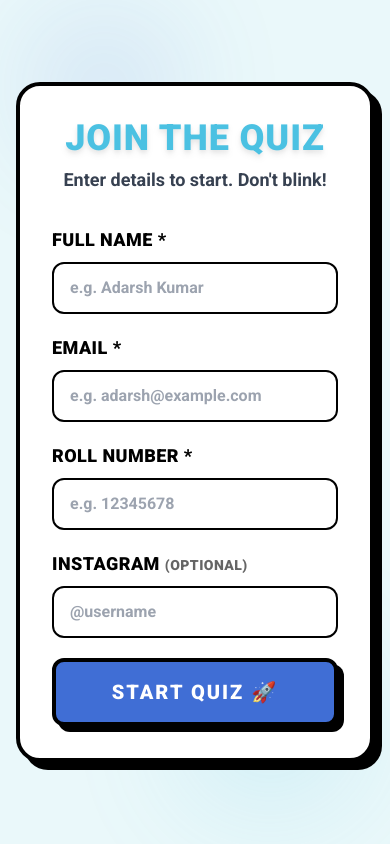
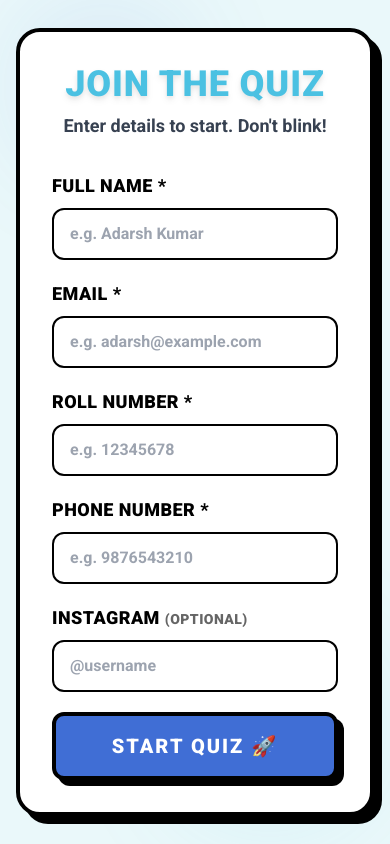
Before and after one commit to AarogyaClubNITJ/aarogya, a React (Vite) app in the folder frontend/: page /orientation/join in a window 390 px wide. Built offline with nearby package versions, Linux system fonts and the light colour scheme; no server answers.

Commit message:
phone no add

```diff
--- a/frontend/src/quizorientation/DisplayScreen.jsx
+++ b/frontend/src/quizorientation/DisplayScreen.jsx
@@ -221,7 +221,7 @@ const DisplayScreen = () => {
                           {user.name}
                         </h3>
                         <p className="text-sm font-bold opacity-80">
-                          {user.rollNo} {user.instaHandle && `| @${user.instaHandle}`}
+                          {user.rollNo} {user.phoneNo && `| ${user.phoneNo}`} {user.instaHandle && `| @${user.instaHandle}`}
                         </p>
                       </div>
                     </div>
--- a/frontend/src/quizorientation/OrientationJoin.jsx
+++ b/frontend/src/quizorientation/OrientationJoin.jsx
@@ -11,6 +11,7 @@ const OrientationJoin = () => {
     name: '',
     email: '',
     rollNo: '',
+    phoneNo: '',
     instaHandle: ''
   });
   const [error, setError] = useState('');
@@ -119,6 +120,15 @@ const OrientationJoin = () => {
             />
           </div>
           <div>
+            <label className="block text-black font-black mb-2 text-lg uppercase tracking-wide">Phone Number *</label>
+            <input
+              type="tel" name="phoneNo"
+              className="w-full px-4 py-3 rounded-xl bg-white border-2 border-black focus:outline-none focus:ring-4 focus:ring-[#4BC1E2]/40 font-bold text-black"
+              placeholder="e.g. 9876543210"
+              value={formData.phoneNo} onChange={handleChange} required
+            />
+          </div>
+          <div>
             <label className="block text-black font-black mb-2 text-lg uppercase tracking-wide">Instagram <span className="text-sm opacity-60">(Optional)</span></label>
             <input
               type="text" name="instaHandle"
```
Also changed, not shown: 2 other files (tests, documents, lock files or other folders).
